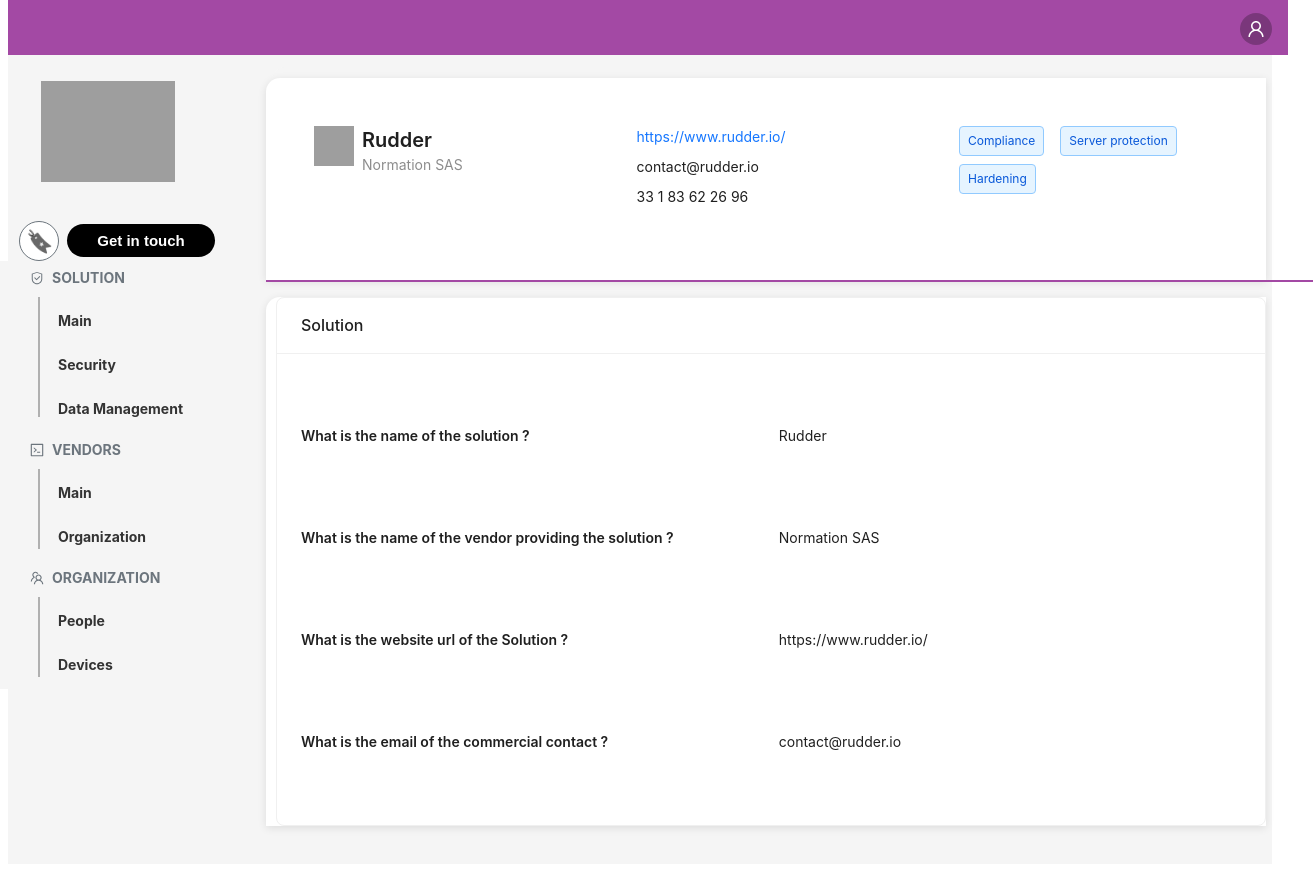
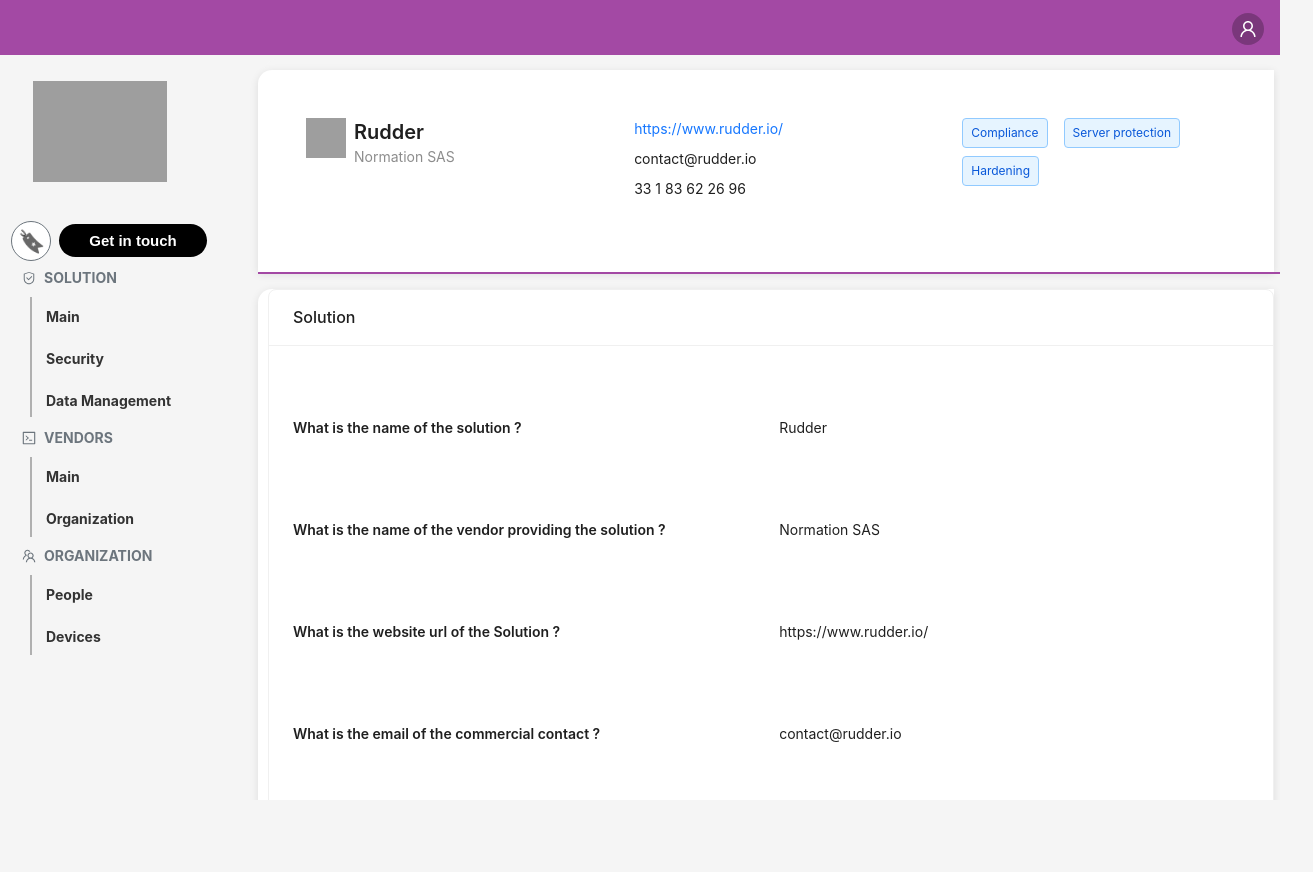
Before and after one commit to Cyberun-net/sidebar-react-ant-design, a React (Vite) app: page / in a window 1280 px wide. Shown: the whole page, 1313 px wide, since content can reach past the window. After the commit the page ends 800 px from the top, so only its background shows below. Built offline with nearby package versions, Linux system fonts and the light colour scheme; grey boxes are pictures that could not be loaded.

Commit message:
Update App.css

```diff
--- a/src/App.css
+++ b/src/App.css
@@ -172,10 +172,12 @@
   position: fixed;
   top: 0;
   z-index: 1000;
-  width: 100%;
+  width: 100%; /
+  left: 0;
   display: flex;
   justify-content: space-between;
   padding: 0 24px;
+  box-sizing: border-box;
 }
 
 .ant-dropdown-menu {
@@ -191,10 +193,6 @@
 
 
 /* Animation du sidebar */
-
-.ant-layout {
-  transition: margin-left 0.2s !important;
-}
 
 .ant-menu {
   background: #f5f5f5 !important;
@@ -219,30 +217,34 @@
   color: #a5b1c2 !important;
   font-size: 12px;
   padding: 6px 16px 8px !important;
-
 }
 
 .ant-layout-sider-trigger {
   background: #141927 !important;
 }
 
+.ant-menu-item {
+  margin: -2px 0 !important;
+  padding: 2px 24px !important;
+  height: auto !important;
+}
+
 .ant-menu-item a {
-  font-family: 'Inter', sans-serif;
+  font-family: "Inter", sans-serif;
   color: #000000;
+  text-align: left !important;
+  line-height: 0.5 !important;
 
 }
 
 .ant-menu .ant-menu-item-selected {
   background-color: #e6f7ff !important;
-  margin-left: 50px;
+  margin-left: 45px !important;
   width: calc(100% - 40px) !important;
   border-radius: 4px;
   outline: none !important;
-  padding-left: none !important;
-}
-
-.ant-menu .ant-menu-item a {
-  display: block;
+  padding-left: 0 !important;
+  text-align: left !important;
 }
 
 
@@ -251,6 +253,7 @@
 .ant-menu-item-group-title {
   position: relative;
   padding-left: 24px;
+
 }
 
 .ant-menu-item-group-title::before {
@@ -262,7 +265,21 @@
   bottom: 0;
   width: 1.5px;
   background-color: #b0b0b0;
+
 }
 .ant-menu-item-group:nth-child(1) .ant-menu-item-group-title::before {
   height: 120px;
 }
+
+
+/*Pour uniformiser le background*/
+
+html, body {
+  margin: 0;
+  padding: 0;
+  width: 100%;
+  height: 100%;
+  overflow-x: hidden;
+  background-color: #f5f5f5;
+  box-sizing: border-box;
+}
```
